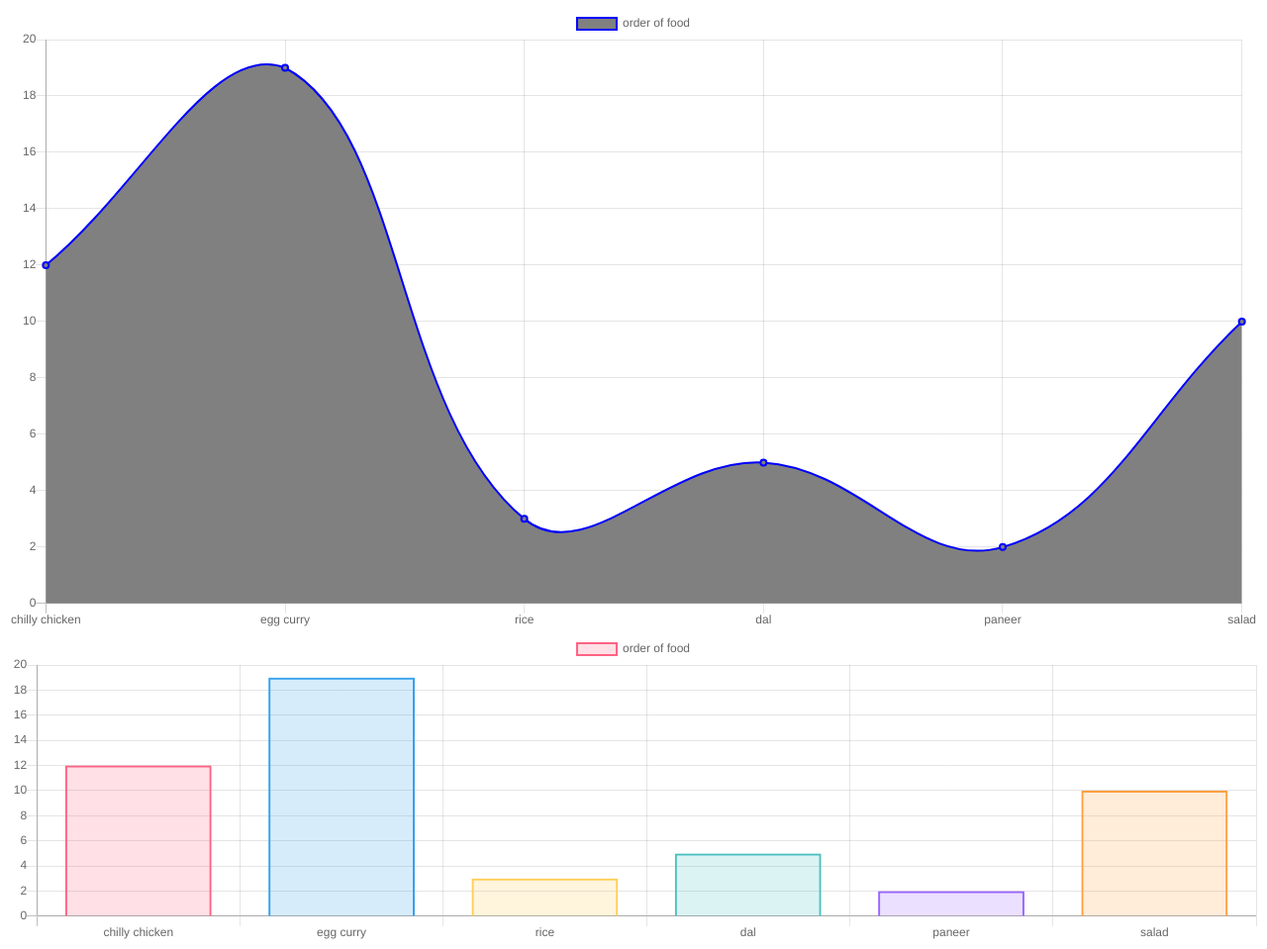
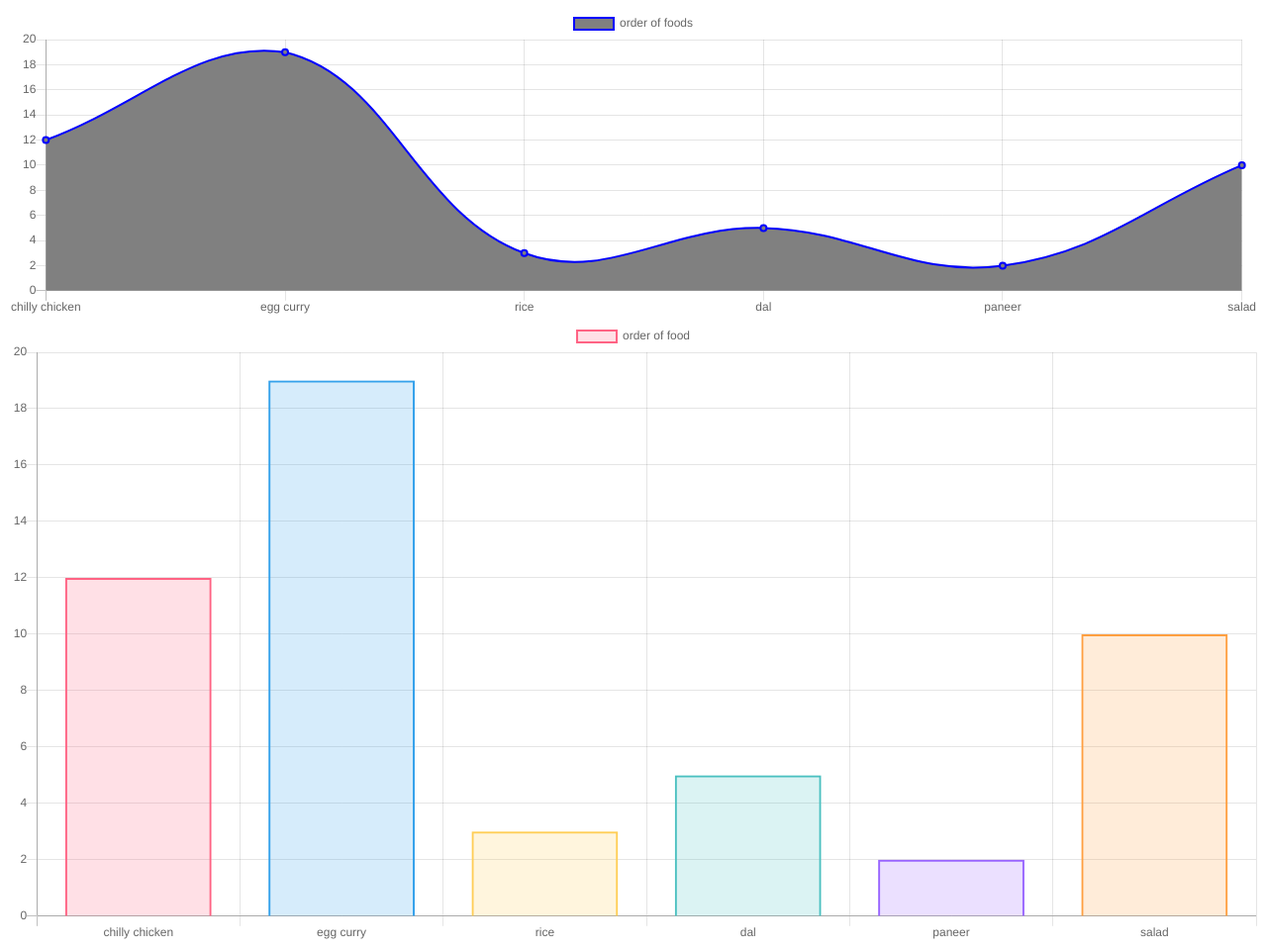
Before and after one commit to arati14/form-chart, a plain HTML site: page chartjs-sample/index.html in a window 1280 px wide. Shown: the whole page at 99% size. Drawn offline with nearby package versions, Linux system fonts and the light colour scheme.

Commit message:
bar graph and line graph using chart.js library

```diff
--- a/chartjs-sample/index.html
+++ b/chartjs-sample/index.html
@@ -6,8 +6,8 @@
     <title>Document</title>
 </head>
 <body>
-    <canvas id="linechart" width="100" height="50"></canvas>
-    <canvas id="barchart" width="200" height="50"></canvas>
+    <canvas id="linechart" width="200" height="50"></canvas>
+    <canvas id="barchart" width="100" height="50"></canvas>
     <script src="https://cdnjs.cloudflare.com/ajax/libs/Chart.js/2.9.3/Chart.min.js"></script>
     <script src="scripts/chart.js"></script>
 </body>
--- a/chartjs-sample/scripts/chart.js
+++ b/chartjs-sample/scripts/chart.js
@@ -41,7 +41,7 @@ var linechart = new Chart(ctxx, {
     type: 'line',
     data: {labels: ['chilly chicken', 'egg curry', 'rice', 'dal', 'paneer', 'salad'],
     datasets: [{
-        label: 'order of food',
+        label: 'order of foods',
         data: [12, 19, 3, 5, 2, 10],
         backgroundColor: 'grey',
         borderColor: 'blue',
```
